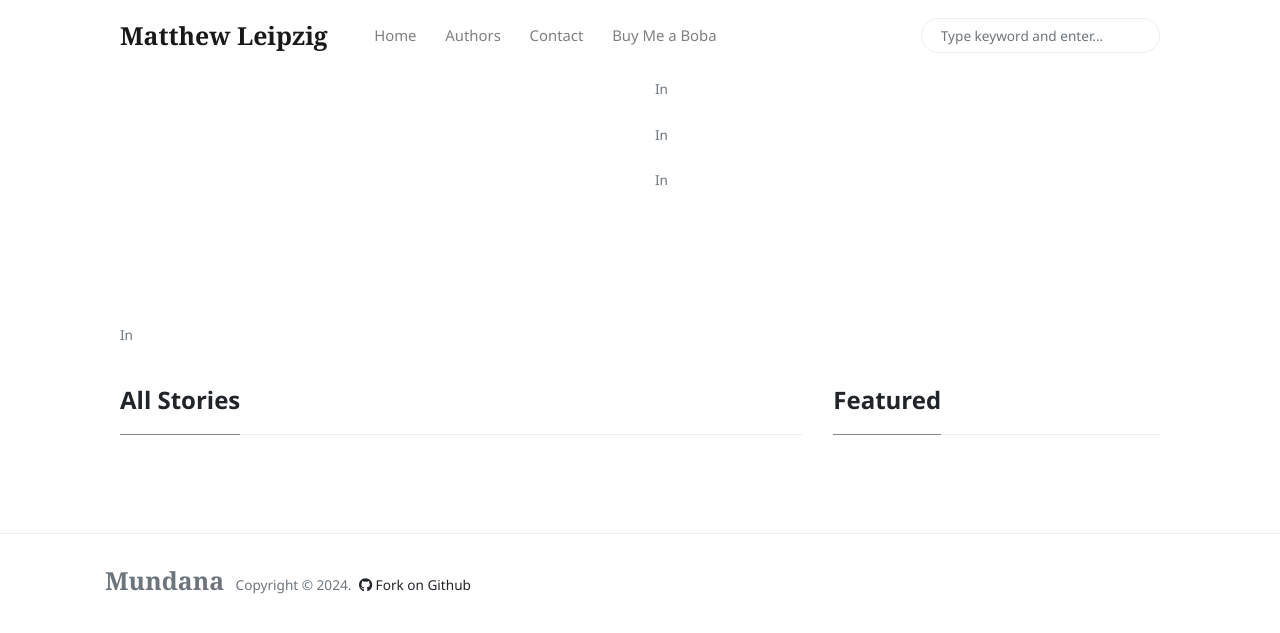
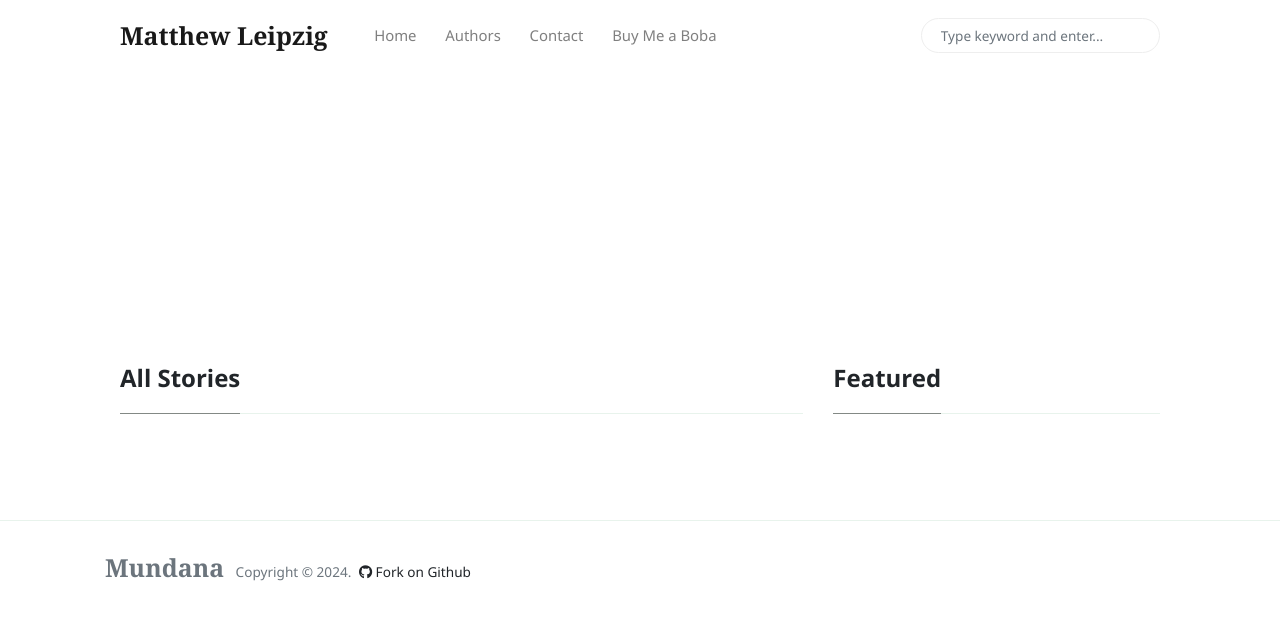
Before and after one commit to mleipzig/mleipzig.github.io, a Jekyll site: the page built from index.html, in a window 1280 px wide. Shown: the top 633 px of the page. Built offline with Jekyll 4.4.1, drawn with Linux system fonts in a browser that asks for light colours; nearby versions of some CDN libraries; the list of posts is cut into pages by our own code.

Commit message:
Update index.html
trying to fix the in in in in thing

```diff
--- a/index.html
+++ b/index.html
@@ -7,11 +7,9 @@ description: "A great Jekyll theme developed by Sal @wowthemesnet."
 ---
 
 
+
 <div class="container">
-
 {% if page.url == "/" %}
-
-
 
 <!-- Begin post excerpts, let's highlight the first 4 posts on top -->
 <div class="row remove-site-content-margin">
@@ -32,11 +30,13 @@ description: "A great Jekyll theme developed by Sal @wowthemesnet."
     </p>
     <div>
         <small class="d-block text-muted">
+            {% if latest_post.categories.size > 0 %}
                 In <span class="catlist">
                 {% for category in latest_post.categories %}
-                <a class="text-capitalize text-muted smoothscroll" href="{{site.baseurl}}/categories.html#{{ category | downcase }}">{{ category }}</a><span class="sep">, </span>
+                    <a class="text-capitalize text-muted smoothscroll" href="{{site.baseurl}}/categories.html#{{ category | downcase }}">{{ category }}</a>{% unless forloop.last %}, {% endunless %}
                 {% endfor %}
                 </span>
+            {% endif %}
         </small>
         <small class="text-muted">
             {{ latest_post.date | date: '%b %d, %Y' }}
@@ -46,10 +46,9 @@ description: "A great Jekyll theme developed by Sal @wowthemesnet."
     </div>
     </div>
 
+    <!-- second latest post -->
+    {% assign second_post = site.posts[1] %}
     <div class="col-md-6">
-
-        <!-- second latest post -->
-        {%- assign second_post = site.posts[1] -%}
     <div class="mb-3 d-flex align-items-center">
         {% if second_post.image %}
         <div class="col-md-4">
@@ -63,11 +62,13 @@ description: "A great Jekyll theme developed by Sal @wowthemesnet."
             <a class="text-dark" href="{{site.baseurl}}{{second_post.url}}">{{ second_post.title }}</a>
             </h2>
             <small class="d-block text-muted">
+                {% if second_post.categories.size > 0 %}
                 In <span class="catlist">
                 {% for category in second_post.categories %}
-                        <a class="text-capitalize text-muted smoothscroll" href="{{site.baseurl}}/categories.html#{{ category | downcase }}">{{ category }}</a><span class="sep">, </span>
+                    <a class="text-capitalize text-muted smoothscroll" href="{{site.baseurl}}/categories.html#{{ category | downcase }}">{{ category }}</a>{% unless forloop.last %}, {% endunless %}
                 {% endfor %}
                 </span>
+                {% endif %}
             </small>
             <small class="text-muted">
                 {{ second_post.date | date: '%b %d, %Y' }}
@@ -76,7 +77,7 @@ description: "A great Jekyll theme developed by Sal @wowthemesnet."
     </div>
 
     <!-- third latest post -->
-        {%- assign third_post = site.posts[2] -%}
+    {% assign third_post = site.posts[2] %}
     <div class="mb-3 d-flex align-items-center">
         {% if third_post.image %}
         <div class="col-md-4">
@@ -90,11 +91,13 @@ description: "A great Jekyll theme developed by Sal @wowthemesnet."
             <a class="text-dark" href="{{site.baseurl}}{{third_post.url}}">{{ third_post.title }}</a>
             </h2>
             <small class="d-block text-muted">
+                {% if third_post.categories.size > 0 %}
                 In <span class="catlist">
                 {% for category in third_post.categories %}
-                        <a class="text-capitalize text-muted smoothscroll" href="{{site.baseurl}}/categories.html#{{ category | downcase }}">{{ category }}</a><span class="sep">, </span>
+                    <a class="text-capitalize text-muted smoothscroll" href="{{site.baseurl}}/categories.html#{{ category | downcase }}">{{ category }}</a>{% unless forloop.last %}, {% endunless %}
                 {% endfor %}
                 </span>
+                {% endif %}
             </small>
             <small class="text-muted">
                 {{ third_post.date | date: '%b %d, %Y' }}
@@ -103,7 +106,7 @@ description: "A great Jekyll theme developed by Sal @wowthemesnet."
     </div>
 
     <!-- fourth latest post -->
-        {%- assign fourth_post = site.posts[3] -%}
+    {% assign fourth_post = site.posts[3] %}
     <div class="mb-3 d-flex align-items-center">
         {% if fourth_post.image %}
         <div class="col-md-4">
@@ -117,11 +120,13 @@ description: "A great Jekyll theme developed by Sal @wowthemesnet."
             <a class="text-dark" href="{{site.baseurl}}{{fourth_post.url}}">{{ fourth_post.title }}</a>
             </h2>
             <small class="d-block text-muted">
+                {% if fourth_post.categories.size > 0 %}
                 In <span class="catlist">
                 {% for category in fourth_post.categories %}
-                        <a class="text-capitalize text-muted smoothscroll" href="{{site.baseurl}}/categories.html#{{ category | downcase }}">{{ category }}</a><span class="sep">, </span>
+                    <a class="text-capitalize text-muted smoothscroll" href="{{site.baseurl}}/categories.html#{{ category | downcase }}">{{ category }}</a>{% unless forloop.last %}, {% endunless %}
                 {% endfor %}
                 </span>
+                {% endif %}
             </small>
             <small class="text-muted">
                 {{ fourth_post.date | date: '%b %d, %Y' }}
```
Lines whose indentation alone changed are shown as unchanged.
